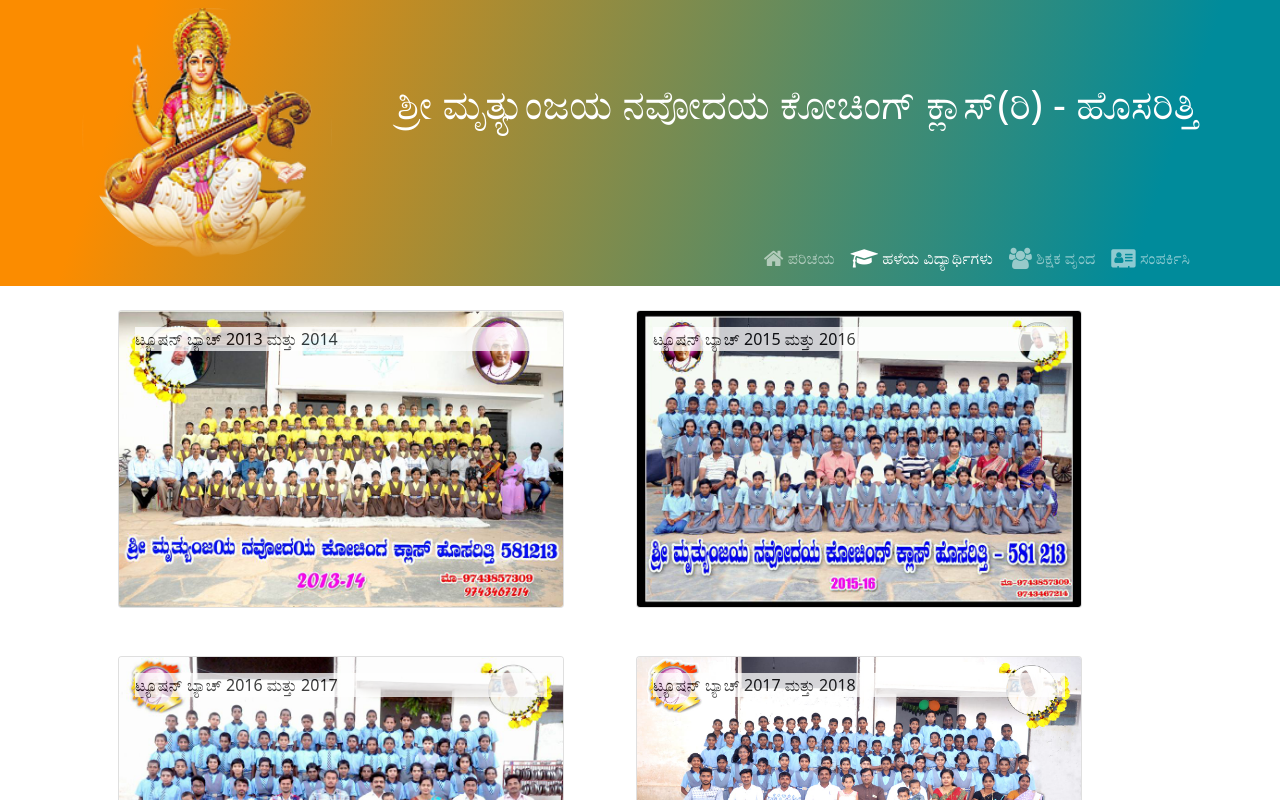
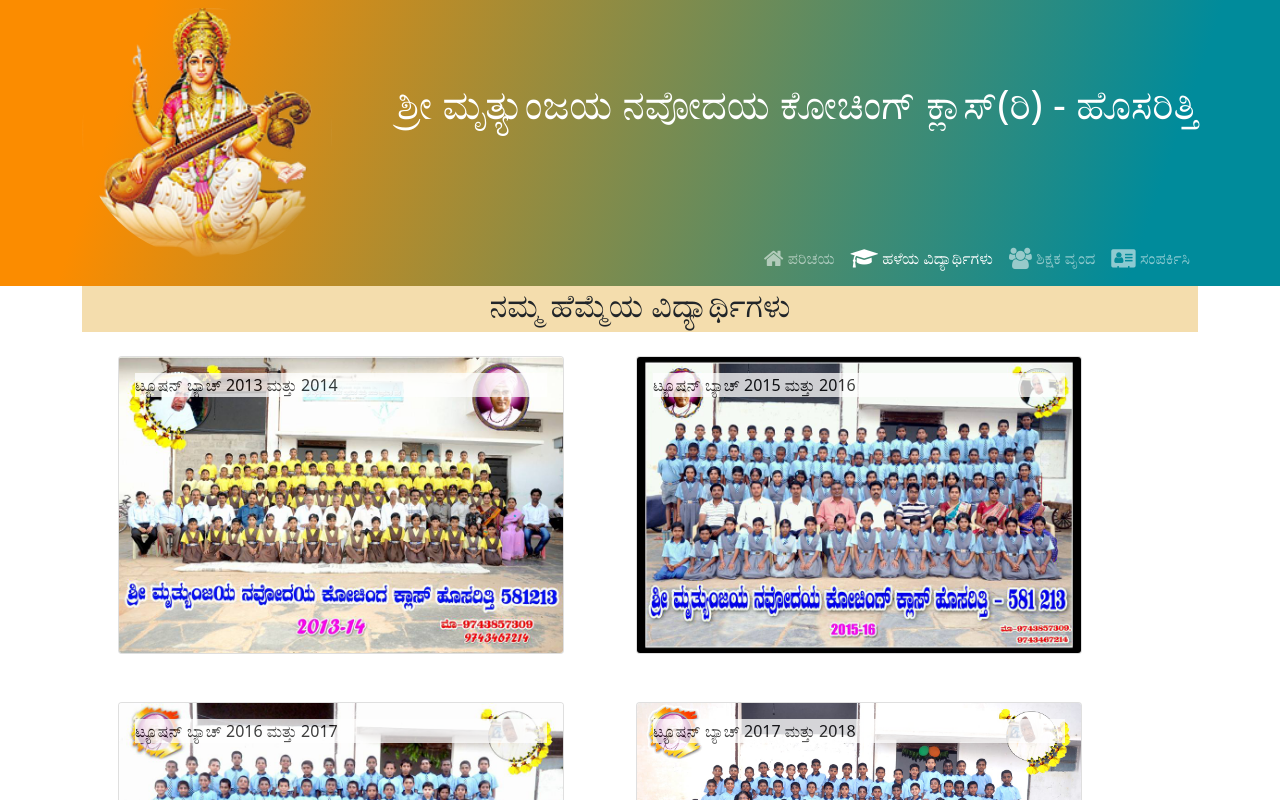
Before and after one commit to mncchosaritti/mncc, a React (Create React App) app: page /batches in a window 1280 px wide. Shown: the top 800 px of the page. Built offline with nearby package versions, Linux system fonts and the light colour scheme.

Commit message:
Adding title to Batch page

```diff
--- a/src/App.css
+++ b/src/App.css
@@ -8,6 +8,11 @@
   display: flex;
   flex-wrap: wrap;
   align-content: center;
+}
+
+.batch-header {
+  text-align: center;
+  background-color: rgb(244, 221, 173);
 }
 
 .cardTitle {
--- a/src/pages/BatchPage.js
+++ b/src/pages/BatchPage.js
@@ -1,4 +1,4 @@
-import { Container } from 'reactstrap';
+import { Container, Row } from 'reactstrap';
 import React from 'react';
 import BatchList from '../features/mncc/BatchList';
 
@@ -7,6 +7,11 @@ const BatchPage = () => {
 
     return (
         <Container>
+            <div className='batch-header'>
+                <Row>
+                    <h2 > ನಮ್ಮ ಹೆಮ್ಮೆಯ ವಿದ್ಯಾರ್ಥಿಗಳು  </h2>
+                </Row>
+            </div>
             <BatchList />
         </Container>
     )
```
